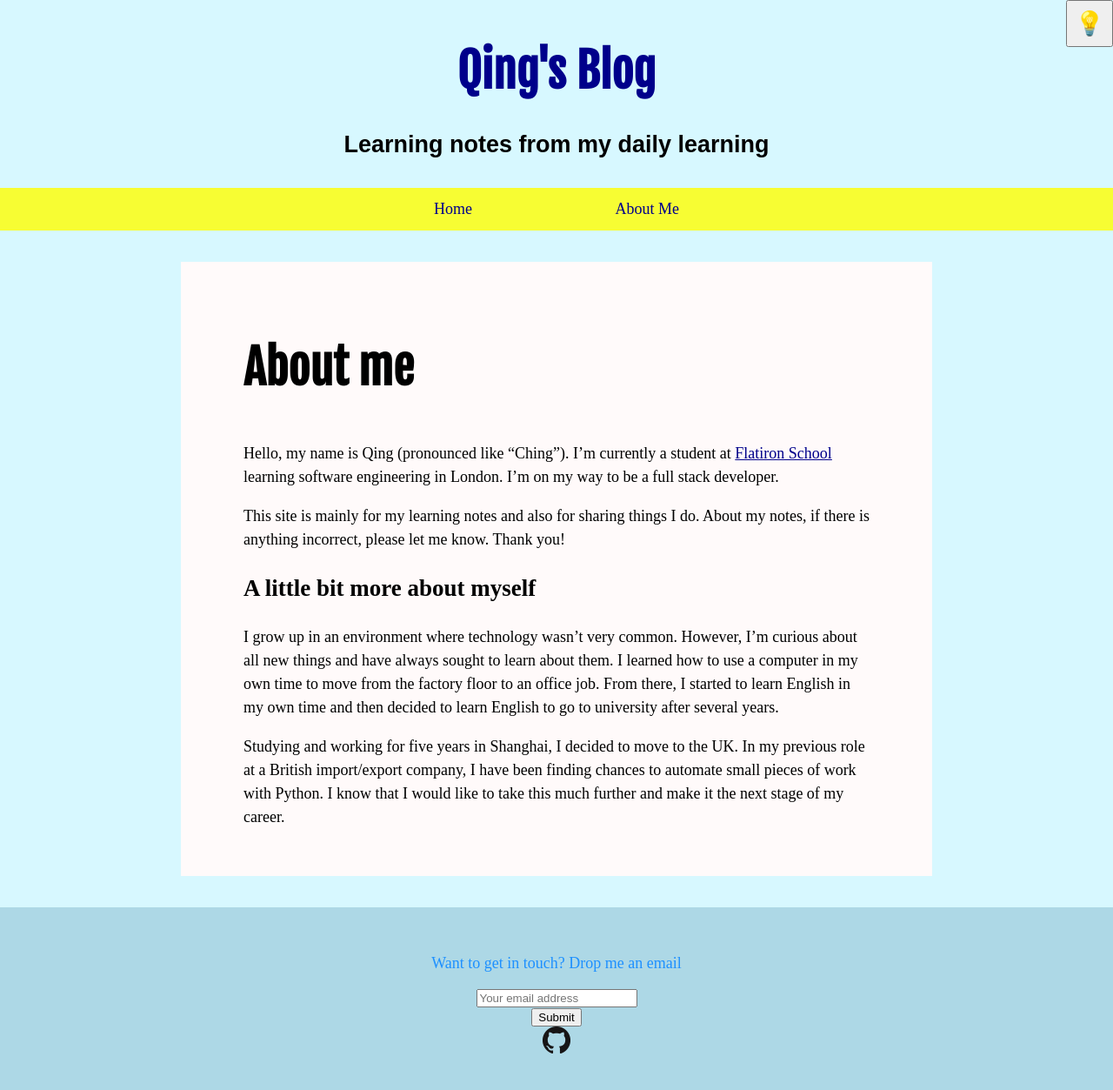
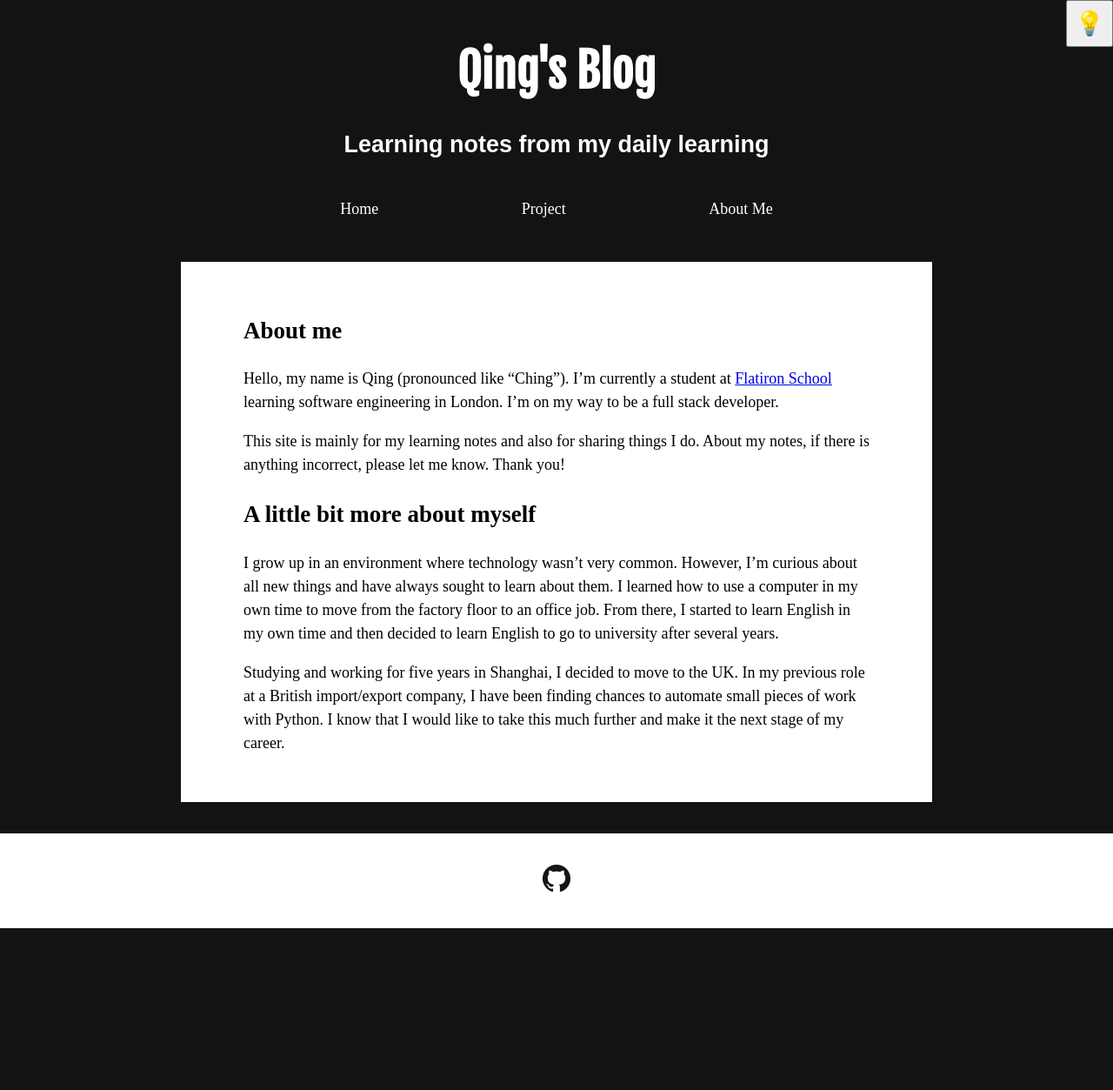
Before and after one commit to ching-wang/ching-wang.io, a Jekyll site: the page built from about.markdown, in a window 1280 px wide. Shown: the whole page at 87% size. Built offline with Jekyll 4.4.1, drawn with Linux system fonts in a browser that asks for light colours; after the commit the page ends 1067 px from its top, so only the background shows below that.

Commit message:
improve the layout add projects to nav

```diff
--- a/_layouts/wrapper.html
+++ b/_layouts/wrapper.html
@@ -11,15 +11,14 @@
 <body>
 <div class="main_background">
     <div class="header">
-    <h1>
-      <a href="/" class="site-title">
+    <h1 class="title">
         Qing's Blog
-      </a>
     </h1>
     <h2>Learning notes from my daily learning</h2>
     </div>
 <div class="nav">
     <a href="/" class="nav-link">Home</a>
+    <a href="/project/" class="nav-link">Project</a>
     <a href="/about/" class="nav-link">About Me</a>
 </div>
 
@@ -31,13 +30,6 @@
     </div>
 </div>
 <div class ="footer">
-    <p> Want to get in touch? Drop me an email</p>
-    <div class="footer-placeholder">
-        <input type="email" placeholder="Your email address">
-    </div>
-    <div class="footer-submit-button">
-        <input type="submit">
-    </div>
     <a href="https://github.com/ching-wang">
     <img src="/assets/GitHub-Mark-32px.png" alt= "Github icon">
 </a>
--- a/assets/qingblog.css
+++ b/assets/qingblog.css
@@ -1,54 +1,42 @@
 .nav-link {
-	padding:14px 80px;
+  color: white;
+  padding: 14px 80px;
   text-align: center;
   display: inline-block;
   text-decoration: none;
 }
 
-a:link, a:visited {
-	background-color:none;
-	color: darkblue;
+.site-title {
+  text-decoration: none;
+  color: white;
 }
 
-a:hover {
-	background-color:lightblue;
+html,
+body {
+  font-size: 18px;
+  color: honeydew;
 }
 
-html, body {
-	font-size: 18px;
+.title {
+  font-size: 3em;
+  font-family: "Fjalla One", sans-serif;
+  color: white;
 }
 
 body {
   font-family: Rubik;
-	background-color: #d7f8ff;
+  background-color: #131214;
   margin: 0 auto;
 }
 
 .header {
-	color: black;
-	font-family: 'Didact Gothic', sans-serif;
+  color: white;
+  font-family: "Didact Gothic", sans-serif;
   text-align: center;
 }
 
-h1 {
-	font-size: 3em;
-	font-family: 'Fjalla One', sans-serif;
-}
-
-.site-title {
-	text-decoration: none;
-}
-
-/*.qing-image {
-	background-image: url("https://i.imgur.com/3oKlDex.jpg");
-	background-size: cover;
-	position: relative;
-	background-repeat: no-repeat;
-}*/
-
-.night-mode .main_background{
+.night-mode .main_background {
   background: #000;
-	color: white;
   color: white;
 }
 
@@ -57,15 +45,15 @@ h1 {
 }
 
 .nav {
-	background-color: rgba(255,255,0,0.8);
   text-align: center;
+  color: honeydew;
 }
 
 .header {
   border-image: 62em;
   padding: 0.65em;
   border-color: yellow;
-	text-align:center;
+  text-align: center;
   margin: auto;
 }
 
@@ -76,12 +64,13 @@ h1 {
 }
 
 .article {
-	background-color: snow;
+  background-color: white;
   font-family: Signika;
   font-size: 1em;
   padding: 2em 4em;
   margin: 1em;
   line-height: 1.5;
+  color: black;
 }
 
 .night-mode .article {
@@ -94,12 +83,12 @@ h1 {
 }
 
 .footer {
-	left:0;
-	bottom:0;
+  left: 0;
+  bottom: 0;
   padding: 2em;
   text-align: center;
-	background: lightblue;
-	font-size:1em;
+  background: white;
+  font-size: 1em;
   color: dodgerblue;
 }
 
@@ -119,11 +108,12 @@ h1 {
 }
 
 @media (max-width: 500px) {
-	p, .article {
+  p,
+  .article {
     margin: 0;
   }
   h1 {
-		font-size:35px;
+    font-size: 35px;
     margin: 0 auto;
   }
 
@@ -131,16 +121,16 @@ h1 {
     font-size: 15px;
   }
   .footer {
-		padding: .5em;
+    padding: 0.5em;
   }
 
-	a:link  {
-		padding:10px 35px;
+  a:link {
+    padding: 10px 35px;
     text-align: center;
     display: inline-block;
     text-decoration: none;
     font-size: 20px;
-		color : black;
+    color: black;
   }
 
   .light-switch {
```
Also changed, not shown: assets/project.markdown (added, +21 -0 lines). Lines whose indentation alone changed are shown as unchanged.
